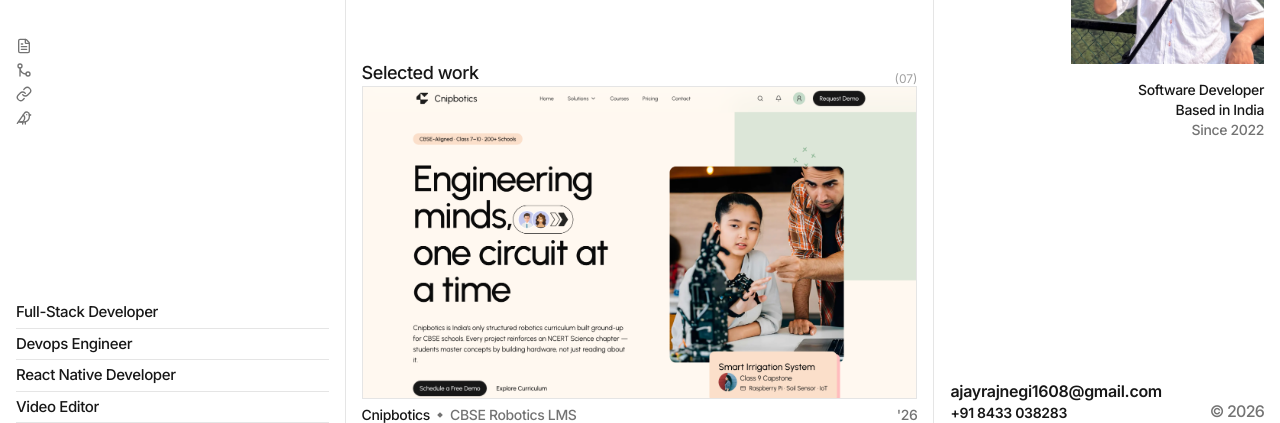
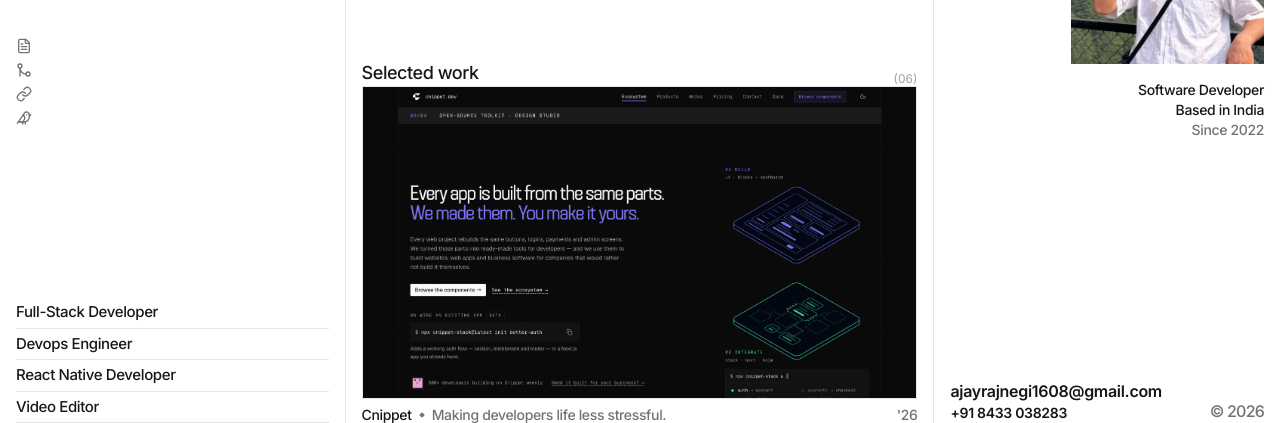
Before and after one commit to AjayRajNegi/profile, a Next.js app: page / in a window 1280 px wide. Shown: the part 377-800 px from the top of the page. Built offline with nearby package versions, Linux system fonts and the light colour scheme; no server answers.

Commit message:
feat: updated projects

```diff
--- a/app/page.tsx
+++ b/app/page.tsx
@@ -1,8 +1,8 @@
+import { Inter } from "next/font/google";
 import LeftSidebar from "@/components/layout/LeftSidebar";
 import MainContent from "@/components/layout/MainContent";
 import RightSidebar from "@/components/layout/RightSidebar";
 import TopBar from "@/components/layout/TopBar";
-import { Inter } from "next/font/google";
 
 const inter = Inter({
   subsets: ["latin"],
--- a/components/layout/MainContent.tsx
+++ b/components/layout/MainContent.tsx
@@ -17,6 +17,22 @@
 
 const workItems: WorkItem[] = [
   {
+    title: "Cnippet",
+    subTitle: "Making developers life less stressful.",
+    desc: "",
+    year: "'26",
+    url: "/works/cnippet.png",
+    link: "https://cnippet.dev",
+  },
+  {
+    title: "Ui.Cnippet",
+    subTitle: "Components library for developers.",
+    desc: "",
+    year: "'26",
+    url: "/works/ui.png",
+    link: "https://ui.cnippet.dev",
+  },
+  {
     title: "Cnipbotics",
     subTitle: "CBSE Robotics LMS",
     desc: "",
@@ -25,12 +41,12 @@
     link: "https://www.cnipbotics.com",
   },
   {
-    title: "Cnippet.Stack",
-    subTitle: "Developers CLI tool.",
+    title: "Seahawk",
+    subTitle: "Following trails of The Great Ganges",
     desc: "",
     year: "'26",
-    url: "/works/stack.png",
-    link: "https://stack.cnippet.dev",
+    url: "/works/sea.png",
+    link: "https://www.seahawkadventures.com/",
   },
   {
     title: "Gaiaspace",
@@ -48,30 +64,14 @@
     url: "/works/grihya2.png",
     link: "https://grihya.in",
   },
-  {
-    title: "Seahawk",
-    subTitle: "Following trails of The Great Ganges",
-    desc: "",
-    year: "'26",
-    url: "/works/sea.png",
-    link: "https://www.seahawkadventures.com/",
-  },
-  {
-    title: "XDesign",
-    subTitle: "I am lazzzy at making designs",
-    desc: "",
-    year: "'25",
-    url: "/works/design.png",
-    link: "https://design.ajayhtml.online",
-  },
-  {
-    title: "Cnippet",
-    subTitle: "Making developers life less stressful.",
-    desc: "",
-    year: "'26",
-    url: "/works/cnippet.png",
-    link: "https://cnippet.dev",
-  },
+  // {
+  //   title: "XDesign",
+  //   subTitle: "I am lazzzy at making designs",
+  //   desc: "",
+  //   year: "'25",
+  //   url: "/works/design.png",
+  //   link: "https://design.ajayhtml.online",
+  // },
 ];
 
 export default function MainContent() {
```
Also changed, not shown: public/works/cnippet.png, public/works/ui.png (added).
